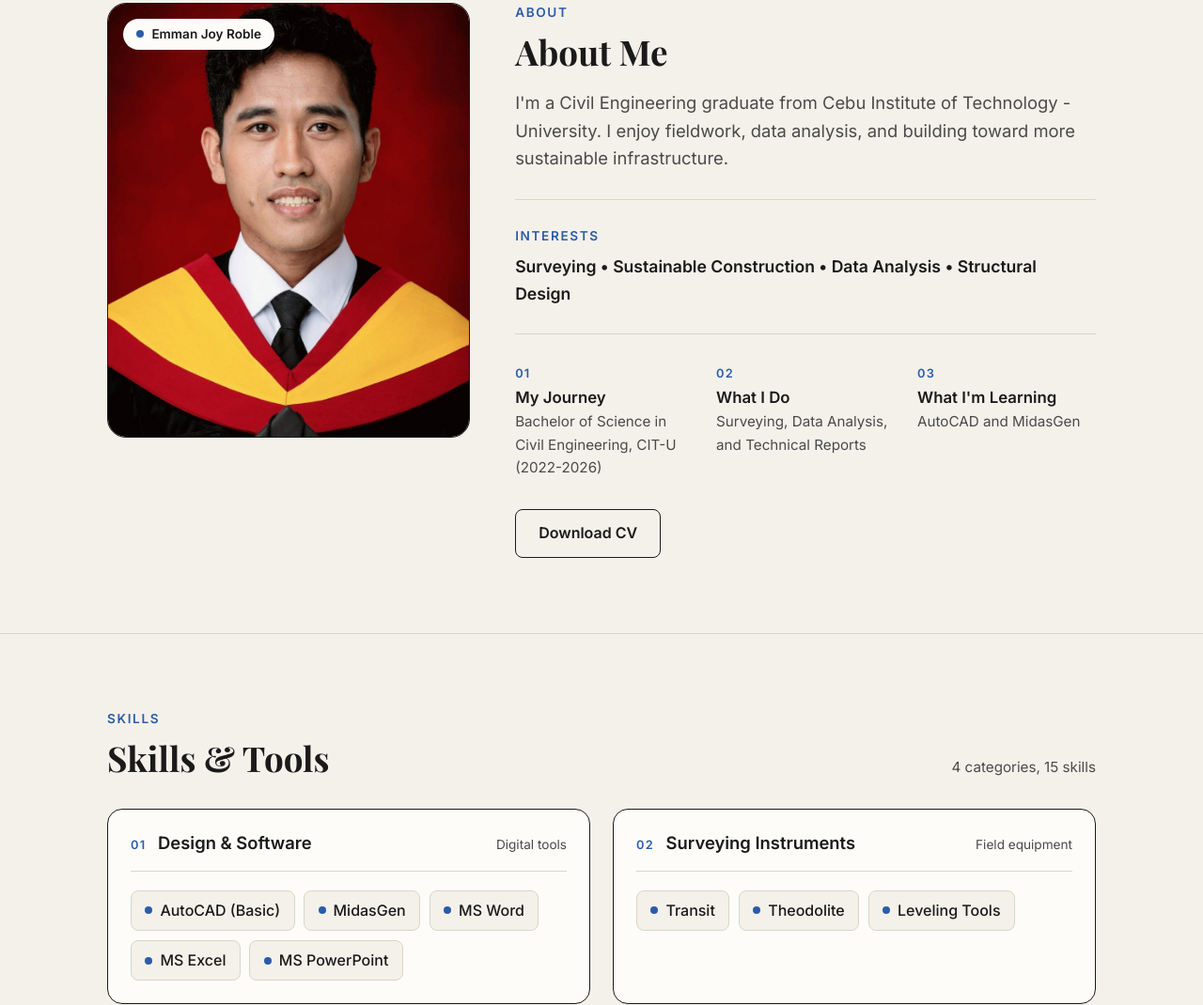
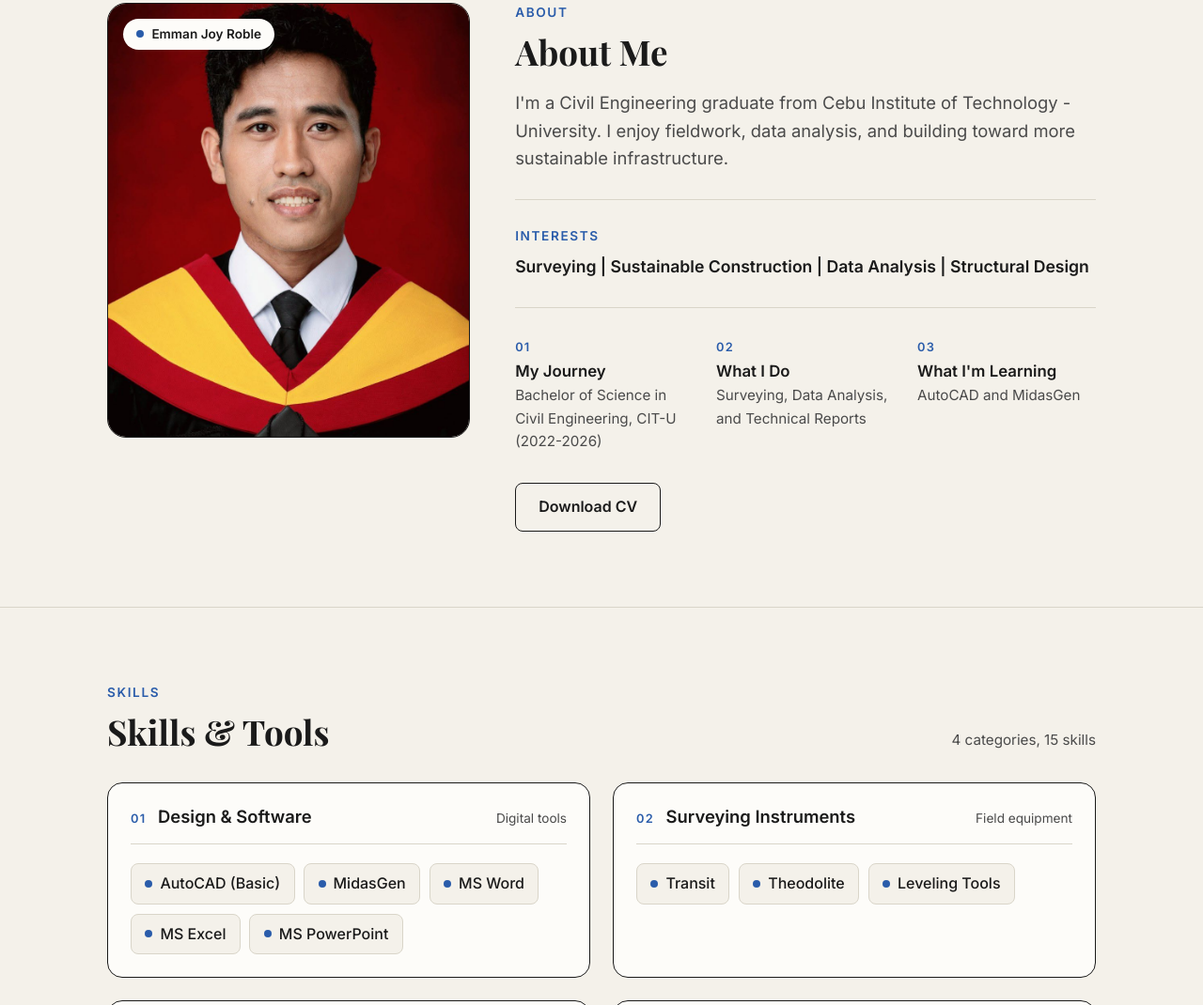
Before and after one commit to filarddd/emman-portfolio, a plain HTML site: page index.html in a window 1280 px wide. Shown: the part 789-1859 px from the top of the page at 94% size. Drawn offline with nearby package versions, Linux system fonts and the light colour scheme.

Commit message:
minor changes

```diff
--- a/index.html
+++ b/index.html
@@ -91,7 +91,7 @@
                 <div class="divider"></div>
 
                 <p class="eyebrow">Interests</p>
-                <p class="interests">Surveying &bull; Sustainable Construction &bull; Data Analysis &bull; Structural Design</p>
+                <p class="interests">Surveying | Sustainable Construction | Data Analysis | Structural Design</p>
 
                 <div class="divider"></div>
 
```
